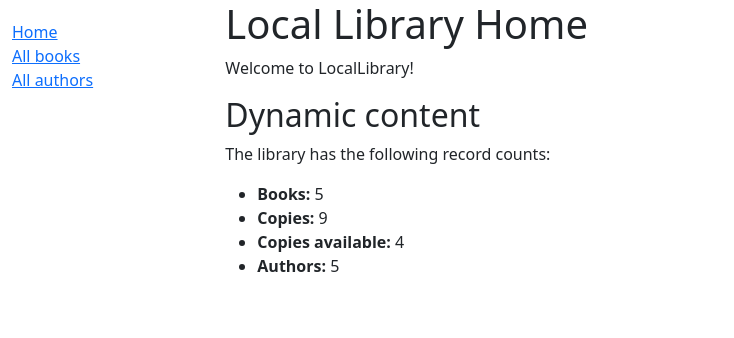
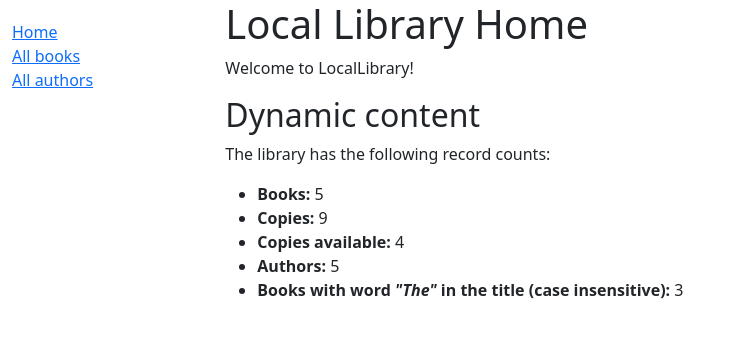
Before and after one commit to amitmodi06/Django-Library-WebApp, a Django app: page /catalog/ in a window 1280 px wide. Shown: the top 338 px of the page, without its empty margins (0-734 px from the left). Run offline with Django 4.2, Linux system fonts and the light colour scheme; data comes from the database, SQL or seed files in the repository.

Commit message:
Filtered book title with a word and shown the result on the home page

```diff
--- a/catalog/templates/index.html
+++ b/catalog/templates/index.html
@@ -16,5 +16,6 @@
     <li><strong>Copies:</strong> {{ num_instances }}</li>
     <li><strong>Copies available:</strong> {{ num_instances_available }}</li>
     <li><strong>Authors:</strong> {{ num_authors }}</li>
+    <li><strong>Books with word <em>"The"</em> in the title (case insensitive):</strong> {{ num_books_with_letter_The }}</li>
   </ul>
 {% endblock %}
--- a/catalog/views.py
+++ b/catalog/views.py
@@ -15,12 +15,16 @@ def index(request):
     #The 'all()' is implied by default
     num_authors = Author.objects.count()
 
+    # Books with the word "The" in it
+    num_books_with_letter_The = Book.objects.filter(title__icontains='The').count()
+
 
     context = {
         'num_books' : num_books,
         'num_instances': num_instances,
         'num_instances_available': num_instances_available,
-        'num_authors': num_authors
+        'num_authors': num_authors,
+        'num_books_with_letter_The' : num_books_with_letter_The
     }
 
     # Render the HTML template index.html with the data in the context variable
```
